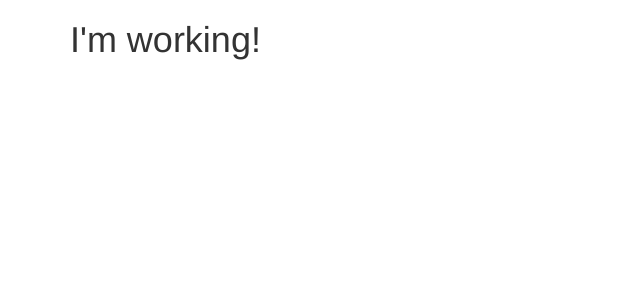
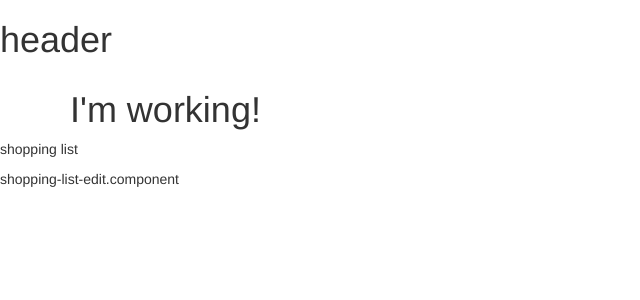
Before and after one commit to italopessoa/angular-course-project, an Angular app: page / in a window 1280 px wide. Shown: the top 300 px of the page, without its empty margins (0-640 px from the left). Built offline with nearby package versions, Linux system fonts and the light colour scheme.

Commit message:
add header and shopping components

```diff
--- a/src/app/app.component.html
+++ b/src/app/app.component.html
@@ -1,3 +1,4 @@
+<header></header>
 <div class="container">
   <div class="row">
     <div class="col-md-12">
@@ -5,3 +6,5 @@
     </div>
   </div>
 </div>
+<shopping-list></shopping-list>
+<shopping-list-edit></shopping-list-edit>
--- a/src/app/app.component.ts
+++ b/src/app/app.component.ts
@@ -6,5 +6,4 @@ import { Component } from '@angular/core';
   styleUrls: ['./app.component.css']
 })
 export class AppComponent {
-  title = 'app';
 }
--- /dev/null
+++ b/src/app/header/header.component.html
@@ -0,0 +1 @@
+<h1>header</h1>
--- /dev/null
+++ b/src/app/shopping/shopping-list-edit/shopping-list-edit.component.html
@@ -0,0 +1 @@
+<p>shopping-list-edit.component</p>
--- /dev/null
+++ b/src/app/shopping/shopping-list/shopping-list.component.html
@@ -0,0 +1 @@
+<p>shopping list</p>
```
Also changed, not shown: src/app/app.module.ts (+7 -2 lines), src/app/header/header.component.ts (added, +11 -0 lines), src/app/shopping/shopping-list-edit/shopping-list-edit.component.ts (added, +11 -0 lines), src/app/shopping/shopping-list/shopping-list.component.ts (added, +9 -0 lines), src/app/header/header.component.css (added), src/app/shopping/shopping-list-edit/shopping-list-edit.component.css (added), src/app/shopping/shopping-list/shopping-list.component.css (added).
